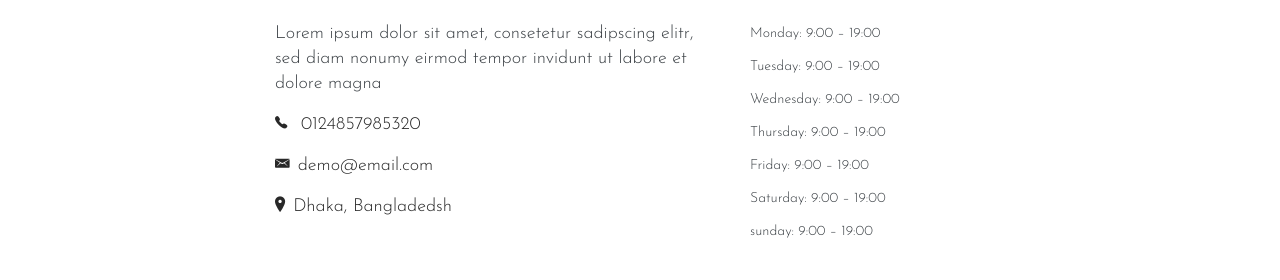
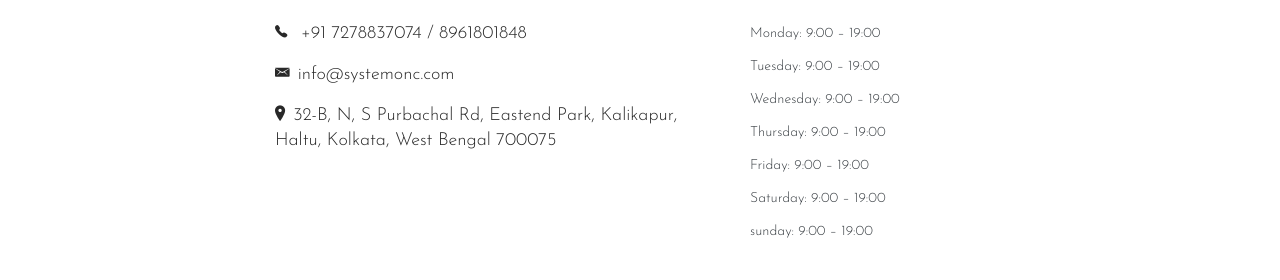
Before and after one commit to QuinchSystems/SystemOnC-Landing, a website: page theme/contact.html in a window 1280 px wide. Shown: the part 215-495 px from the top of the page. Drawn offline with nearby package versions, Linux system fonts and the light colour scheme; files whose address does not match are found by name; a web font is replaced by a local one.

Commit message:
contact us updated

```diff
--- a/theme/contact.html
+++ b/theme/contact.html
@@ -118,12 +118,12 @@
 
       <div class="col-lg-5 col-sm-6 mb-5">
         <h2 class="font-weight-bold mb-4">Central Office</h2>
-        <p>Lorem ipsum dolor sit amet, consetetur sadipscing elitr, sed diam nonumy eirmod tempor invidunt ut labore et dolore magna</p>
+        <p></p>
         <ul class="list-unstyled contact-list">
           <li class="mb-3"><a href="tel:0124857985320"><i class="tf-ion-ios-telephone mr-2"></i>
-              0124857985320</a></li>
-          <li class="mb-3"><a href="mailto:demo@email.com"><i class="tf-ion-email mr-2"></i>demo@email.com</a></li>
-          <li class="mb-3"><i class="tf-ion-ios-location mr-2"></i>Dhaka, Bangladedsh
+              +91 7278837074 / 8961801848</a></li>
+          <li class="mb-3"><a href="mailto:demo@email.com"><i class="tf-ion-email mr-2"></i>info@systemonc.com</a></li>
+          <li class="mb-3"><i class="tf-ion-ios-location mr-2"></i>32-B, N, S Purbachal Rd, Eastend Park, Kalikapur, Haltu, Kolkata, West Bengal 700075
           </li>
         </ul>
       </div>
@@ -151,7 +151,7 @@
 
       </div>
     </div>
-    <div class="row justify-content-center">
+    <!-- <div class="row justify-content-center">
       <div class="col-lg-8">
         <h2 class="font-weight-bold mb-4">Contact</h2>
         <form action="#" method="POST" class="row">
@@ -169,7 +169,7 @@
           </div>
         </form>
       </div>
-    </div>
+    </div> -->
   </div>
 </section>
 
```
Also changed, not shown: source/contact.html (+6 -6 lines), theme/images/s.jpg (deleted), 1 other file.
